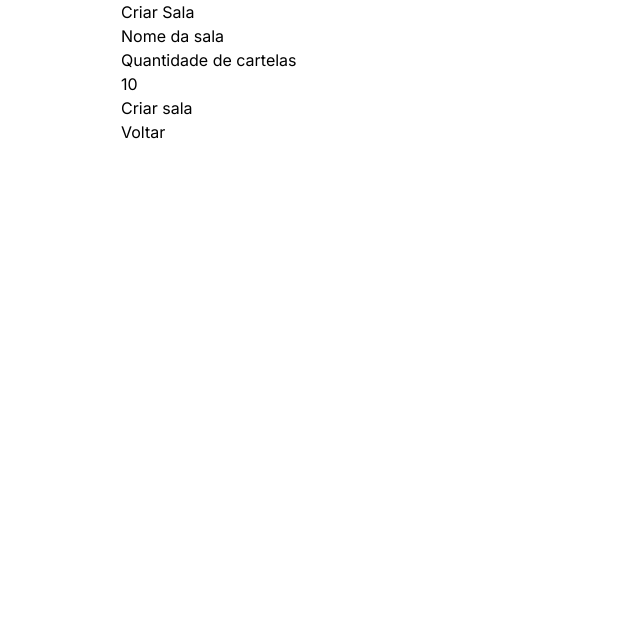
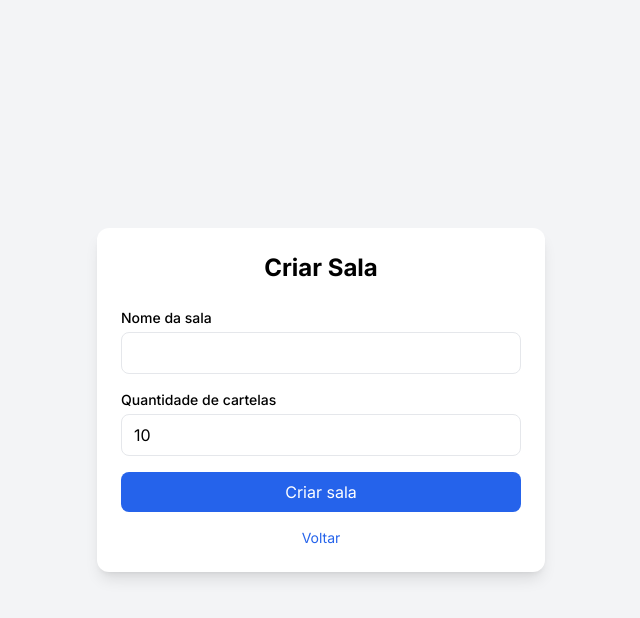
Before and after one commit to alexpxmort-btos/bingo-certo-front, a Next.js app: page /create-room in a window 1280 px wide. Shown: the top 618 px of the page, without its empty margins (319-959 px from the left). Built offline with nearby package versions, Linux system fonts and the light colour scheme; no server answers; sample sign-in values are in the browser's storage.

Commit message:
Refactor create room form for improved UI and logic

```diff
--- a/src/app/create-room/page.tsx
+++ b/src/app/create-room/page.tsx
@@ -20,7 +20,6 @@ export default function CreateRoom() {
   const { user, loading: authLoading } = useAuth()
   const [loading, setLoading] = useState(false)
 
-  // IMPORTANTE: maxCards aceita number ou string vazia
   const [formData, setFormData] = useState<{
     name: string
     maxCards: number | ''
@@ -36,22 +35,6 @@ export default function CreateRoom() {
       router.push('/login')
     }
   }, [user, authLoading, router])
-
-  function handleChangeName(e: React.ChangeEvent<HTMLInputElement>) {
-    setFormData({
-      ...formData,
-      name: e.target.value,
-    })
-  }
-
-  function handleChangeMaxCards(e: React.ChangeEvent<HTMLInputElement>) {
-    const value = e.target.value
-
-    setFormData({
-      ...formData,
-      maxCards: value === '' ? '' : Number(value),
-    })
-  }
 
   async function handleSubmit(e: FormEvent) {
     e.preventDefault()
@@ -73,9 +56,7 @@ export default function CreateRoom() {
 
       const response = await fetch(`${API_URL}/rooms`, {
         method: 'POST',
-        headers: {
-          'Content-Type': 'application/json',
-        },
+        headers: { 'Content-Type': 'application/json' },
         body: JSON.stringify({
           id: roomId,
           name: formData.name,
@@ -85,9 +66,7 @@ export default function CreateRoom() {
         }),
       })
 
-      if (!response.ok) {
-        throw new Error('Erro ao criar sala')
-      }
+      if (!response.ok) throw new Error('Erro ao criar sala')
 
       router.push(`/rooms/${roomId}`)
     } catch (error) {
@@ -99,40 +78,62 @@ export default function CreateRoom() {
   }
 
   if (authLoading) {
-    return <p>Carregando...</p>
+    return <p className="text-center mt-10">Carregando...</p>
   }
 
   return (
-    <div style={{ maxWidth: 400, margin: '0 auto' }}>
-      <h1>Criar Sala</h1>
+    <div className="min-h-screen flex items-center justify-center bg-gray-100">
+      <div className="w-full max-w-md bg-white p-6 rounded-xl shadow-lg">
+        <h1 className="text-2xl font-bold mb-6 text-center">Criar Sala</h1>
 
-      <form onSubmit={handleSubmit}>
+        <form onSubmit={handleSubmit} className="space-y-4">
           <div>
-          <label>Nome da sala</label>
+            <label className="block text-sm font-medium mb-1">Nome da sala</label>
             <input
               type="text"
               value={formData.name}
-            onChange={handleChangeName}
-            required
+              onChange={(e) =>
+                setFormData({ ...formData, name: e.target.value })
+              }
+              className="w-full border rounded-lg px-3 py-2 focus:outline-none focus:ring focus:border-blue-500"
             />
           </div>
 
           <div>
-          <label>Quantidade de cartelas</label>
+            <label className="block text-sm font-medium mb-1">
+              Quantidade de cartelas
+            </label>
             <input
               type="number"
               min={1}
               value={formData.maxCards}
-            onChange={handleChangeMaxCards}
+              onChange={(e) =>
+                setFormData({
+                  ...formData,
+                  maxCards:
+                    e.target.value === '' ? '' : Number(e.target.value),
+                })
+              }
+              className="w-full border rounded-lg px-3 py-2 focus:outline-none focus:ring focus:border-blue-500"
             />
           </div>
 
-        <button type="submit" disabled={loading}>
+          <button
+            type="submit"
+            disabled={loading}
+            className="w-full bg-blue-600 text-white py-2 rounded-lg hover:bg-blue-700 transition disabled:opacity-50"
+          >
             {loading ? 'Criando...' : 'Criar sala'}
           </button>
         </form>
 
-      <Link href="/">Voltar</Link>
+        <Link
+          href="/"
+          className="block text-center text-sm text-blue-600 mt-4 hover:underline"
+        >
+          Voltar
+        </Link>
+      </div>
     </div>
   )
     }
```
Lines whose indentation alone changed are shown as unchanged.
